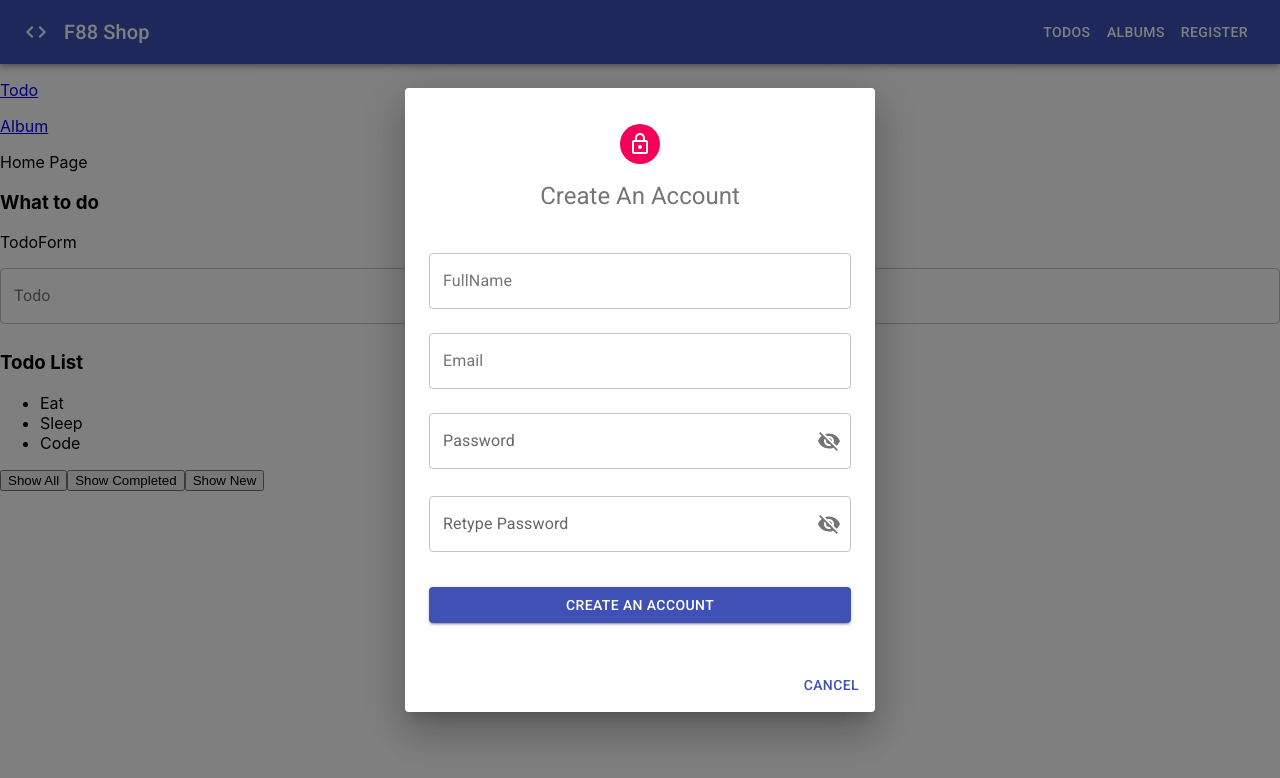
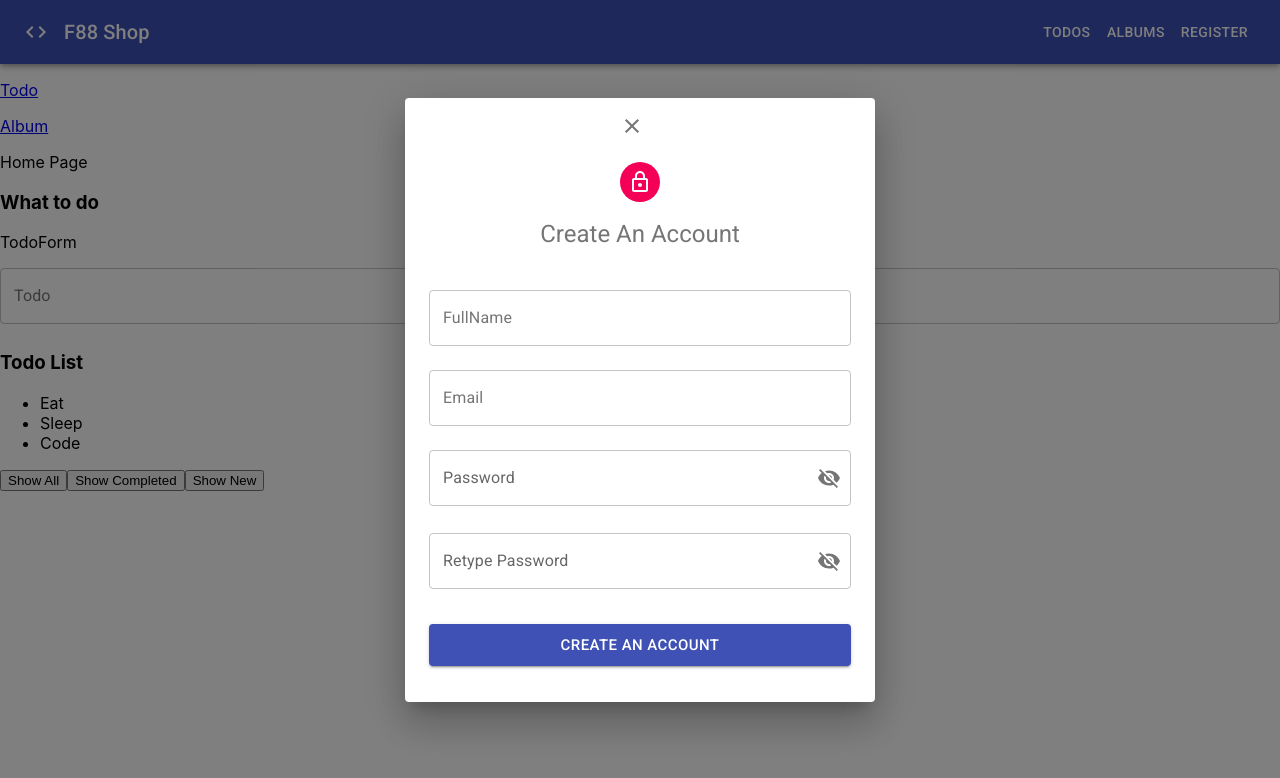
Before and after one commit to TranVanNghia170735/learn-reactjs, a React (Create React App) app: page / in a window 1280 px wide. Both pictures are taken after a click on the button "REGISTER". Shown: the top 778 px of the page. Built offline with nearby package versions, Linux system fonts and the light colour scheme; no server answers.

Commit message:
[FE] 021 Them close icon vao dialog.

```diff
--- a/src/components/Header/index.jsx
+++ b/src/components/Header/index.jsx
@@ -12,6 +12,8 @@ import DialogActions from '@material-ui/core/DialogActions';
 import DialogContent from '@material-ui/core/DialogContent';
 import DialogContentText from '@material-ui/core/DialogContentText';
 import Register from '../../features/Auth/components/Register';
+import { IconButton } from '@mui/material';
+import { Close } from '@material-ui/icons';
 
 
 const useStyles = makeStyles((theme) => ({
@@ -27,6 +29,14 @@ const useStyles = makeStyles((theme) => ({
   link: {
       color: '#fff',
       textDecoration: 'none',
+  },
+  closeButton: {
+    position : 'absolute',
+    top: theme.spacing(1),
+    right: theme.spacing(1),
+    color: theme.palette.grey[500],
+    zIndex:1
+
   }
 
 }));
@@ -72,18 +82,15 @@ export default function Header() {
         onClose={handleClose}
         aria-labelledby="form-dialog-title"
         >
+      <IconButton className={classes.closeButton} onClick={handleClose}>
+        <Close/>
+      </IconButton>
 
         <DialogContent>
           <DialogContentText>
            <Register closeDialog={handleClose}/>
           </DialogContentText>
         </DialogContent>
-
-        <DialogActions>
-          <Button onClick={handleClose} color="primary">
-            Cancel
-          </Button>
-        </DialogActions>
       </Dialog>
     </div>
   );
--- a/src/features/Auth/components/RegisterForm/index.jsx
+++ b/src/features/Auth/components/RegisterForm/index.jsx
@@ -103,7 +103,14 @@ function RegisterForm(props) {
                 <PasswordField name="password" label="Password" form={form} />
                 <PasswordField name="retypePassword" label="Retype Password" form={form} />
 
-                <Button disabled={isSubmitting} type="submit" className={classes.submit} variant="contained" color="primary" fullWidth>
+                <Button
+                    disabled={isSubmitting}
+                    type="submit"
+                    className={classes.submit}
+                    variant="contained"
+                    color="primary" fullWidth
+                    size="large"
+                    >
                     Create an account
                 </Button>
             </form>
```
